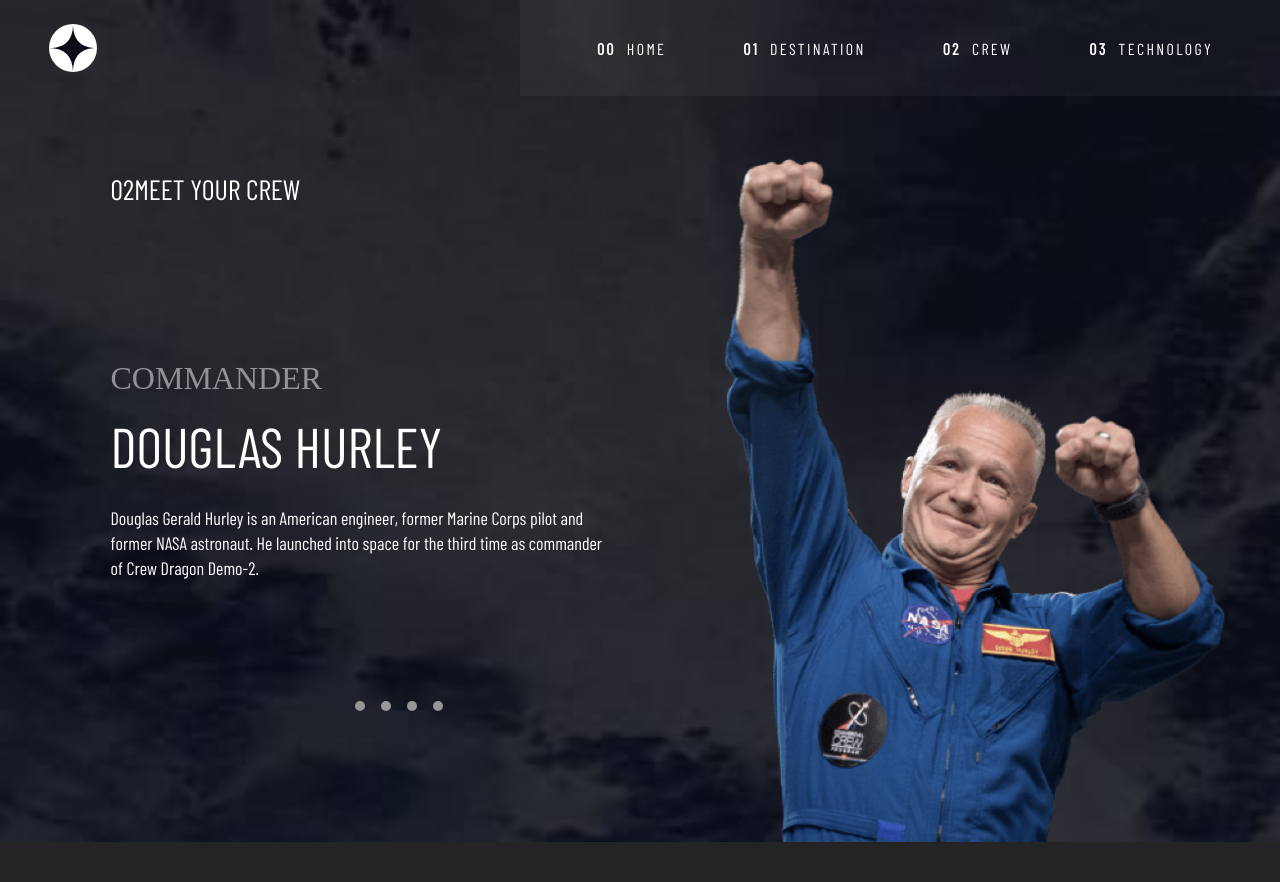
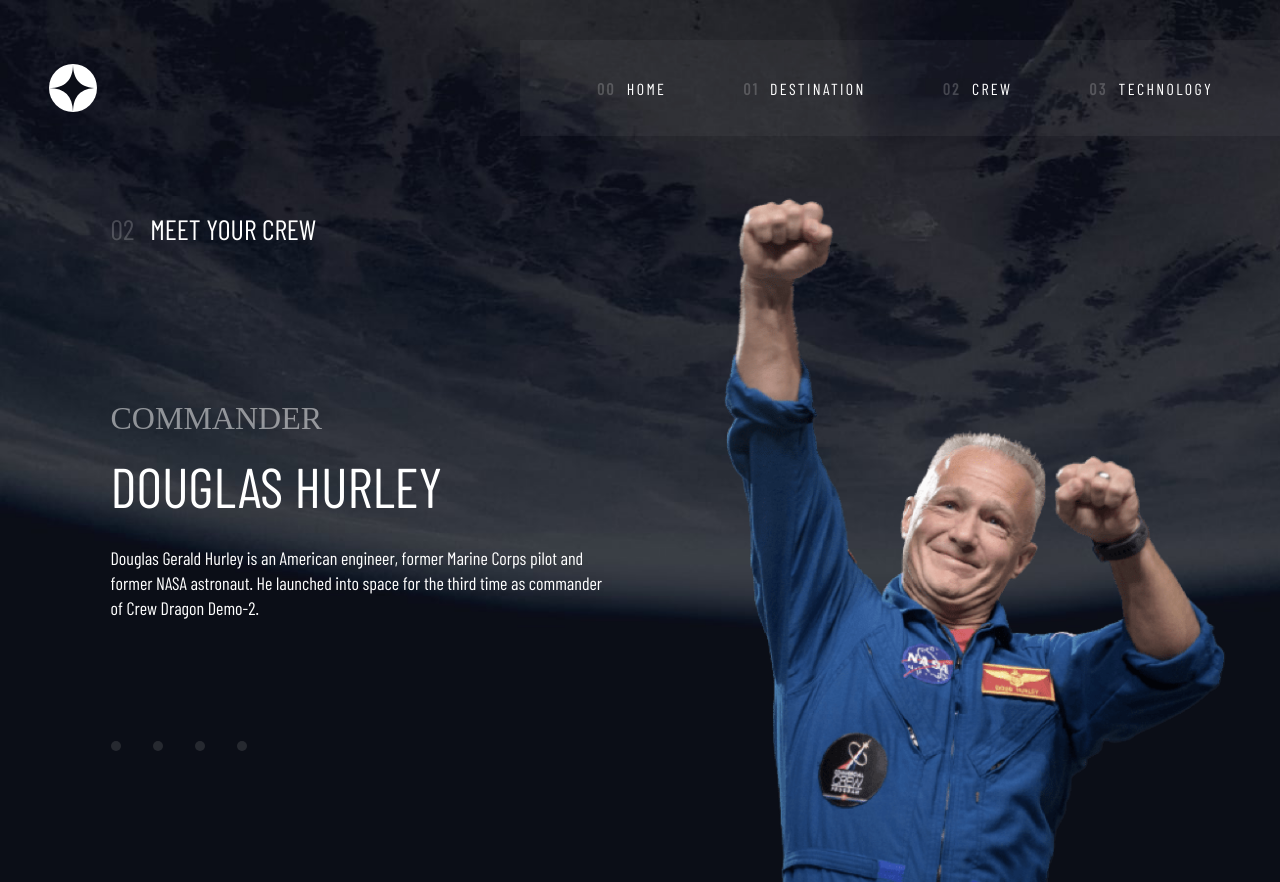
Before and after one commit to Chenxi96/Space-Tourism-website, a React (Vite) app: page /crew/0 in a window 1280 px wide. Before the commit the page ends 842 px from the top, so only its background shows below. Built offline with nearby package versions, Linux system fonts and the light colour scheme; a web font is replaced by a local one.

Commit message:
update all title heading

```diff
--- a/src/components/crewMates/CrewMates.jsx
+++ b/src/components/crewMates/CrewMates.jsx
@@ -31,7 +31,7 @@ export default function CrewMates() {
                         <h3 className={styles.heading3}>{crewMate.name}</h3>
                         <p className={styles.bio}>{crewMate.bio}</p>
                     </div>
-                    <nav>
+                    <nav className={styles.nav}>
                         <ul className={styles.navContainer}>
                             <li>
                                 <Link to={location.pathname === '/Crew' ? '0' : '../0'} className={location.pathname === '/Crew/0' || location.pathname === '/Crew' ? styles.isActive : styles.isPending}><span className={styles.circle}></span></Link>
--- a/src/components/crewMates/CrewMates.module.scss
+++ b/src/components/crewMates/CrewMates.module.scss
@@ -8,11 +8,12 @@
     margin-block: 32px;
 }
 
-.isActive > span {
+.isActive > .circle {
     background-color: index.$white;
+    opacity: 1;
 }
 
-.isPending > span {
+.isPending > .circle {
     background-color: #979797;
 }
 
--- a/src/index.scss
+++ b/src/index.scss
@@ -49,6 +49,11 @@ img, picture, svg, video {
   max-width: 100%;
 }
 
+span {
+  opacity: 0.2;
+  margin-right: 1rem;
+}
+
 a {
   font-family: 'Barlow Condensed';
   text-decoration: none;
@@ -89,10 +94,17 @@ a {
 
 @media screen and (min-width: 992px) {
   .baseContainer {
+    padding-top: 40px;
     background-image: url('./assets/home/background-home-desktop.jpg');
   }
 
   .destinationContainer {
+    padding-top: 40px;
     background-image: url('./assets/destination/background-destination-desktop.jpg');
   }
+
+  .crewContainer {
+    padding-top: 40px;
+    background-image: url('./assets/crew/background-crew-desktop.jpg');
+  }
 }
```
